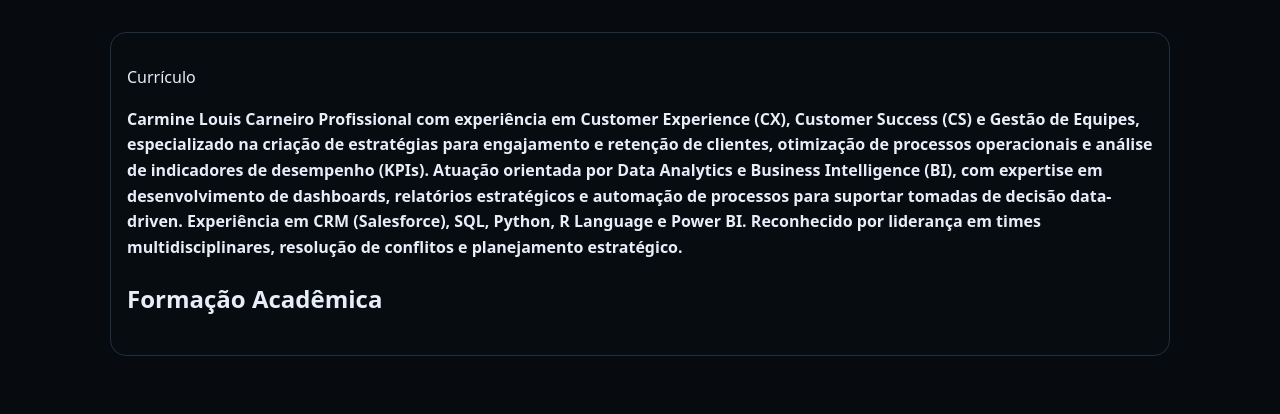
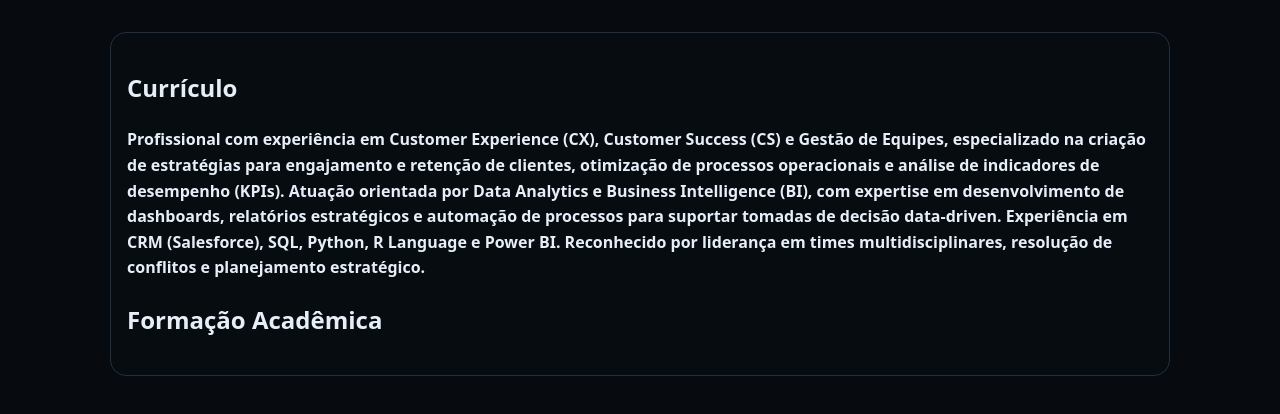
Before and after one commit to CarmineLouis/portfolio, a website built with Vite: page index.html in a window 1280 px wide. Both pictures are taken after a click on the link "Portfólio". Shown: the part 104-518 px from the top of the page. Built offline with nearby package versions, Linux system fonts and the light colour scheme.

Commit message:
Update index.html

```diff
--- a/index.html
+++ b/index.html
@@ -30,9 +30,7 @@
         <h1>Portfólio</h1>
       </header>
       <div class="content">
-        <p>Currículo</p>
-
-        <b>Carmine Louis Carneiro</b>
+        <h1>Currículo</h1>
         <b> Profissional com experiência em Customer Experience (CX), Customer Success (CS) e Gestão de Equipes, especializado na criação de estratégias para engajamento e retenção de clientes, otimização de processos operacionais e análise de indicadores de desempenho (KPIs). Atuação orientada por Data Analytics e Business Intelligence (BI), com expertise em desenvolvimento de dashboards, relatórios estratégicos e automação de processos para suportar tomadas de decisão data-driven. Experiência em CRM (Salesforce), SQL, Python, R Language e Power BI. Reconhecido por liderança em times multidisciplinares, resolução de conflitos e planejamento estratégico.</b>
           <h1>Formação Acadêmica</h1>
 
```
